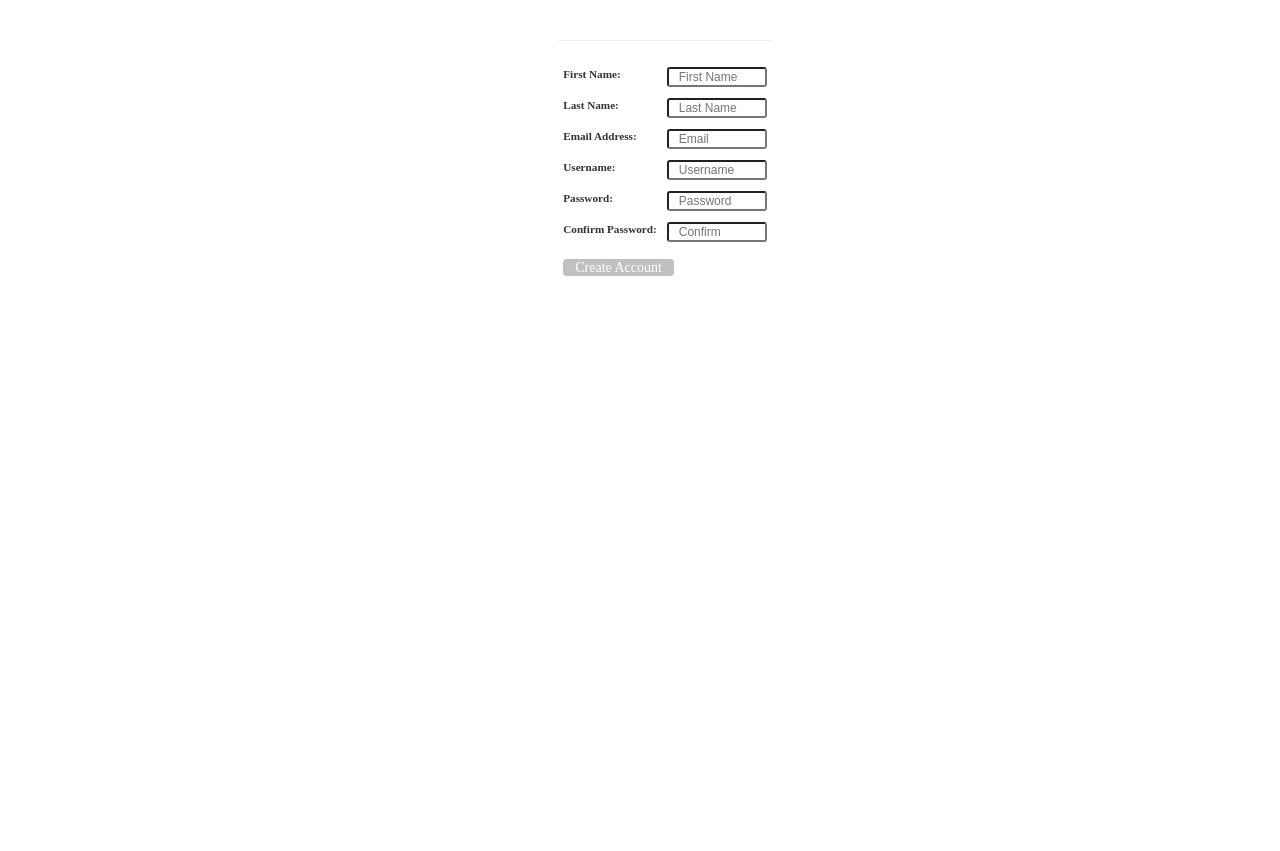
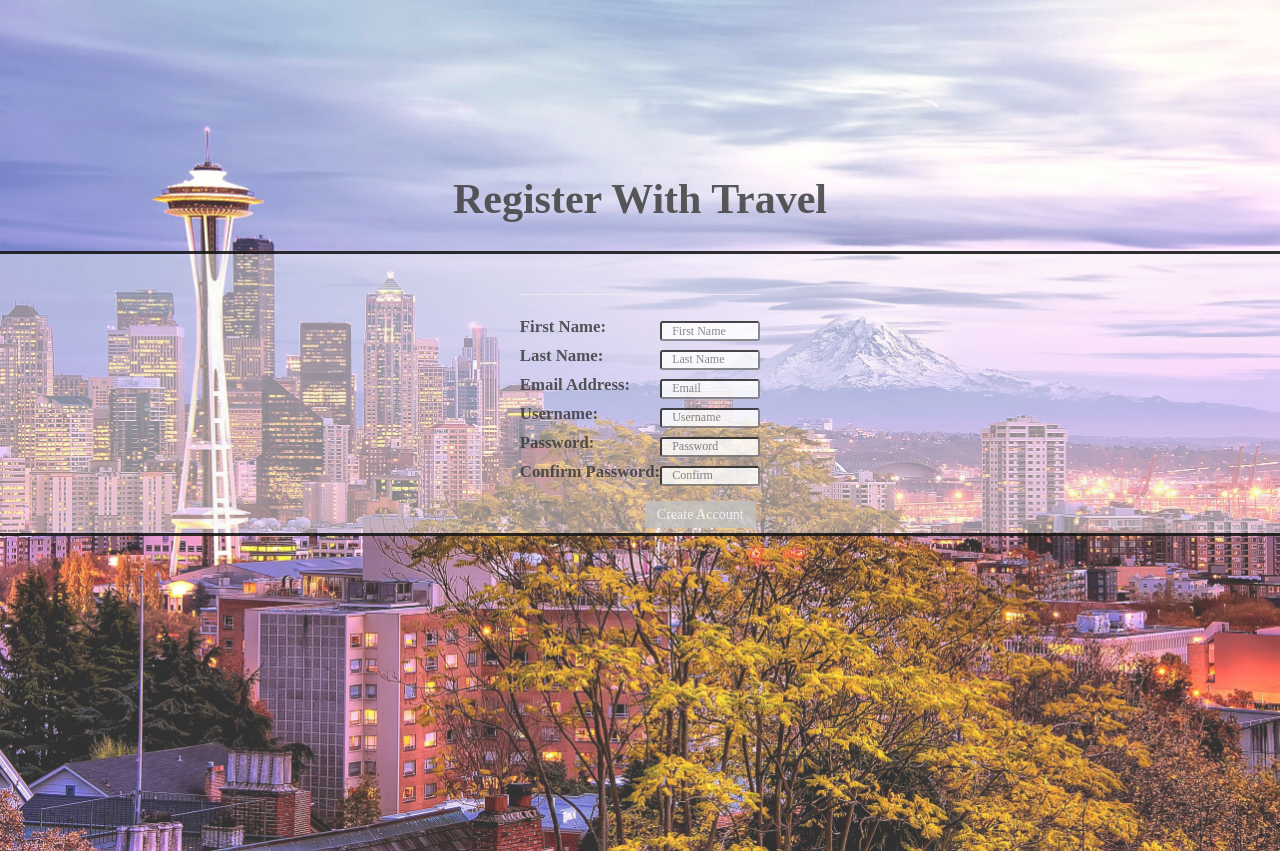
Before and after one commit to currbear91/TravelApp, a Django app: page /register/ in a window 1280 px wide. Before the commit the page ends 276 px from the top, so only its background shows below. Run offline with Django 3.2, Linux system fonts and the light colour scheme; some libraries are stand-ins or nearby versions.

Commit message:
Updated login and registration

```diff
--- a/apps/travelApp/static/travelAppCSS/registration.css
+++ b/apps/travelApp/static/travelAppCSS/registration.css
@@ -13,40 +13,11 @@ body{
 
 form{
 	display: inline-block;
-	margin-left: 50px;
+	/*margin-left: 50px;*/
 	margin-top: 20px;
 }
 
-th, td{
-	font-family: sans-serif;
-	font-weight: lighter;
-	font-size: .8em;
-	text-align: left;
-	padding: 5px;
-}
 
-ul{
-	margin-right: 50px;
-	margin-top: 10px;
-}
-
-
-#logocontainer{
-	width: 100px;
-	height: 100px;
-	display: inline-block;
-	margin-left: 0px;
-}
-
-
-#header{
-
-}
-	.logo{
-
-
-		height:100%;
-	}
 
 .input-sm{
 	height: 20px;
@@ -61,3 +32,71 @@ ul{
 	position: absolute;
 
 }
+
+table, th, td{
+	text-align: left;
+	margin: auto;
+
+
+}
+	td{
+		font-size: 1.2em;
+	}
+
+
+#container{
+	display: block;
+
+	margin: 0 auto;
+
+
+}
+.homepage{
+
+	opacity: .9;
+	display: block;
+	margin: 0 auto;
+}
+
+.here{
+
+	position: fixed;
+	/*display: block;*/
+	margin-top: -600px;
+
+	background: rgba(245, 245, 245, .5);
+	border-top: 3px solid black;
+	border-bottom: 3px solid black;
+	width: 100%;
+	/*margin-left: 350px;*/
+	padding-bottom: 20px;
+	opacity: .9;
+
+}
+
+.registrationheader h1{
+
+	position: fixed;
+	/*display: block;*/
+	margin-top: -675px;
+	font-size: 3em;
+	font-weight: bolder;
+
+	/*background: rgba(245, 245, 245, .5);*/
+	/*border-top: 3px solid black;*/
+
+	width: 100%;
+	/*margin-left: 350px;*/
+	padding-bottom: 20px;
+	opacity: .9;
+
+}
+
+
+.btn{
+	line-height: 15px;
+	border-color: whitesmoke;
+	background-color: silver;
+	margin-left: 125px;
+
+}
--- a/apps/travelApp/static/travelAppCSS/style.css
+++ b/apps/travelApp/static/travelAppCSS/style.css
@@ -29,7 +29,7 @@ table, th, td{
 }
 .homepage{
 
-	opacity: .7;
+	opacity: .8;
 	display: block;
 	margin: 0 auto;
 }
@@ -39,15 +39,15 @@ table, th, td{
 	position: fixed;
 	/*display: block;*/
 	margin-top: -600px;
-	/*margin-left: 400px;*/
 
 	background: rgba(245, 245, 245, .5);
 	border-top: 3px solid black;
 	border-bottom: 3px solid black;
-	width: 1200px;
+	width: 100%;
 	/*margin-left: 350px;*/
 	padding-bottom: 20px;
 	opacity: .9;
+
 }
 
 
--- a/apps/travelApp/templates/travelAppTemplates/registration.html
+++ b/apps/travelApp/templates/travelAppTemplates/registration.html
@@ -9,9 +9,14 @@
 <body>
 
 	<div id = 'container'>
-		<div class = 'register'>
-			<form action="/process" method="POST">
-				{% csrf_token %}
+		<div class = 'homepage'>
+			<img class="img-responsive homepage" src="{% static 'travelAppIMG/seattle_home.jpg' %}" alt="Chania" width="">
+				<div class = 'registrationheader'>
+					<h1>Register With Travel</h1>
+				</div>
+			<div class = 'here'>
+				<form action="/process" method="POST">
+					{% csrf_token %}
 					<table>
 						<tr>
 							<td><label>First Name:</label></td>
@@ -42,7 +47,8 @@
 						</tr>
 						<hr>
 					</table>
-				</form>
+				<form>
+			</div>
 		</div>
 	</div>
 
--- a/apps/travelApp/views.py
+++ b/apps/travelApp/views.py
@@ -9,3 +9,11 @@ def index(request):
 def register(request):
 
 	return render(request, 'travelAppTemplates/registration.html')
+
+def process(request):
+
+	pass
+
+def login(request):
+
+	pass
```
Also changed, not shown: 1 other file.
